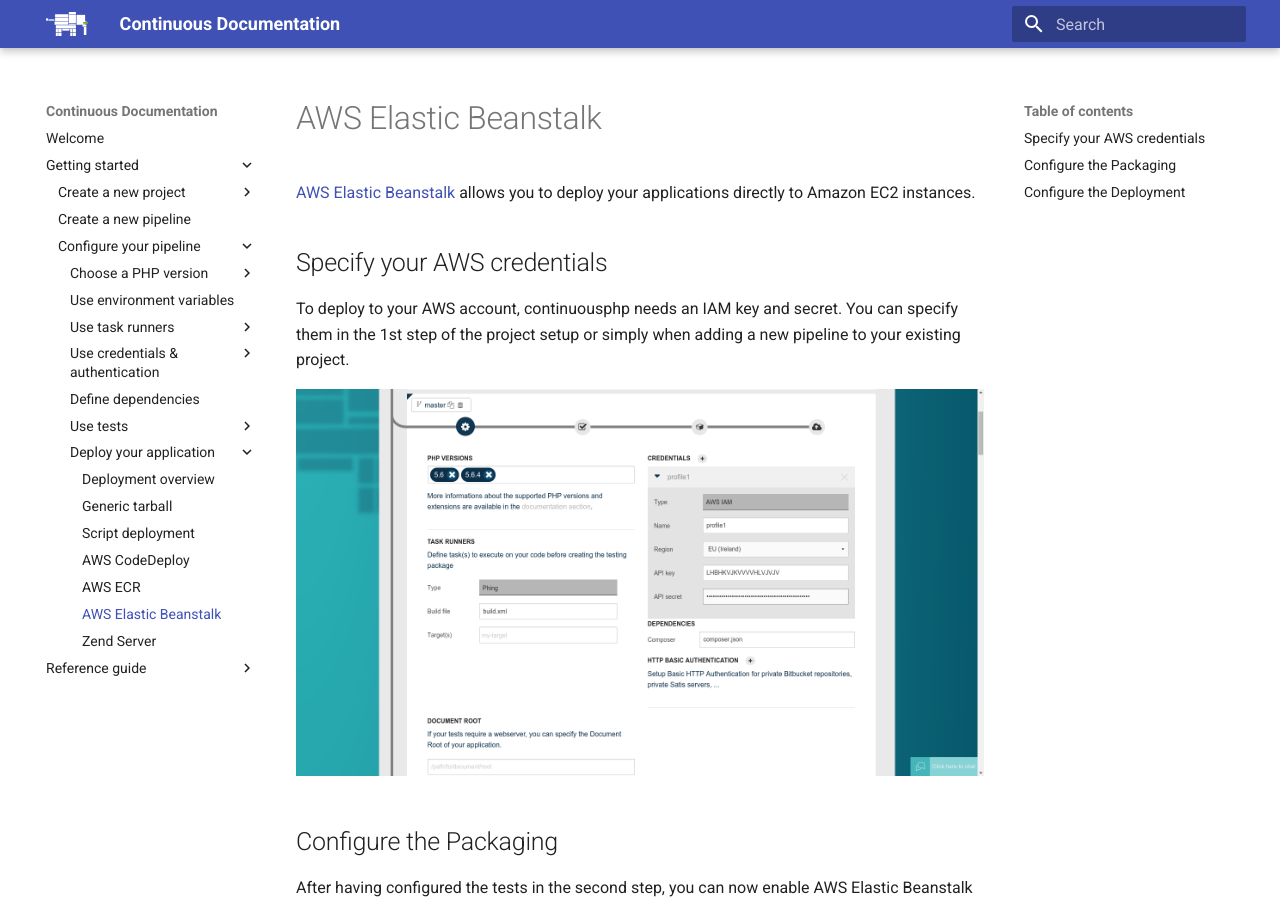
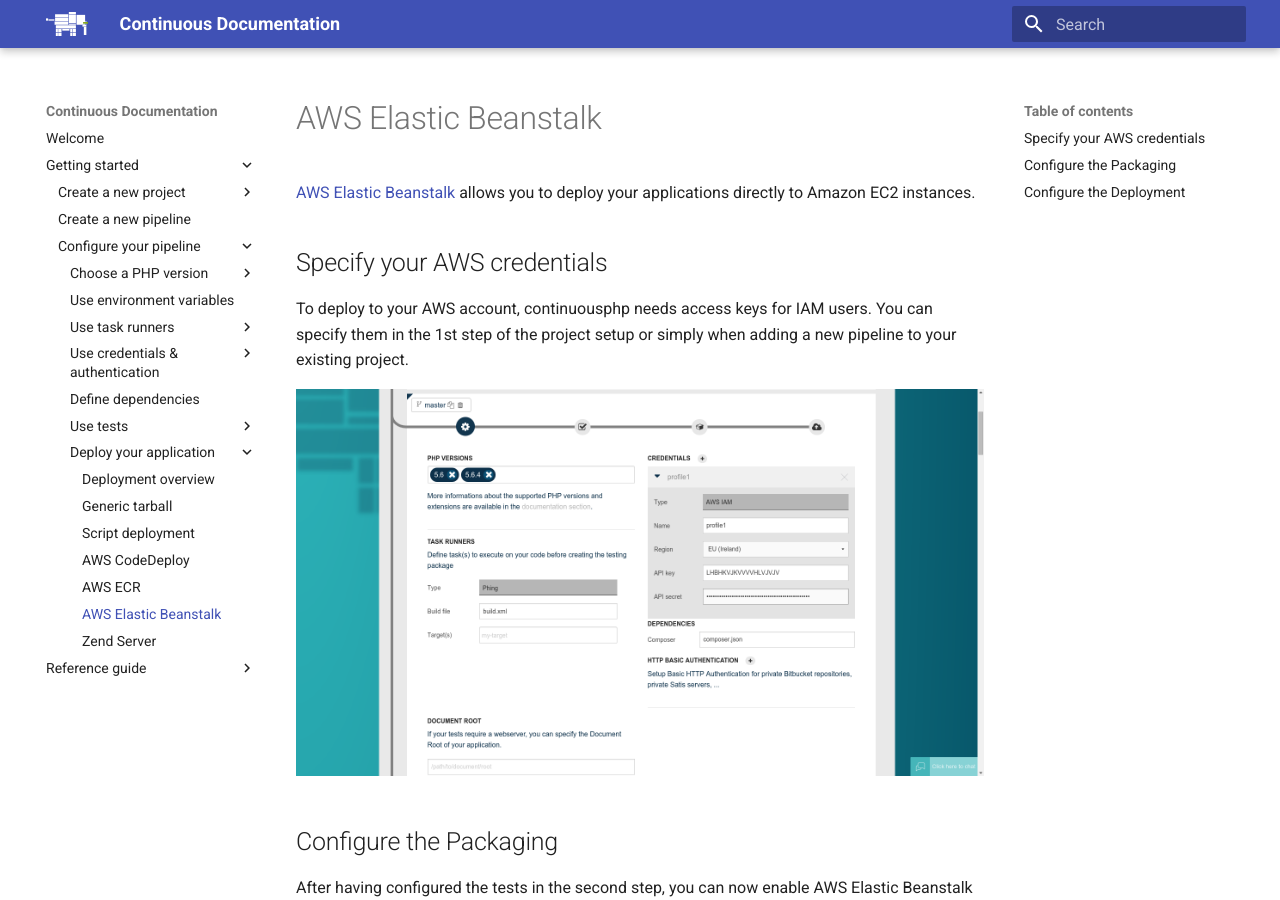
Before and after one commit to continuousphp/documentation, an MkDocs documentation site: the page built from docs/deployment/aws-elastic-beanstalk.md, in a window 1280 px wide and 900 px high. Built offline with MkDocs 1.6.1 and Material for MkDocs 9.7.7, drawn with Linux system fonts in a browser that asks for light colours.

Commit message:
Terminology correction

```diff
--- a/docs/deployment/aws-elastic-beanstalk.md
+++ b/docs/deployment/aws-elastic-beanstalk.md
@@ -10,7 +10,7 @@
 [AWS Elastic Beanstalk](https://aws.amazon.com/elasticbeanstalk) allows you to deploy your applications directly to Amazon EC2 instances.
 
 ## Specify your AWS credentials
-To deploy to your AWS account, continuousphp needs an IAM key and secret. You can specify them in the 1st step of the project
+To deploy to your AWS account, continuousphp needs access keys for IAM users. You can specify them in the 1st step of the project
 setup or simply when adding a new pipeline to your existing project.
 
 ![AWS IAM credentials](/assets/doc/deployment/aws-elastic-beanstalk/iam-credentials.png)
```
Also changed, not shown: docs/deployment/aws-code-deploy.md (+1 -1 lines).
